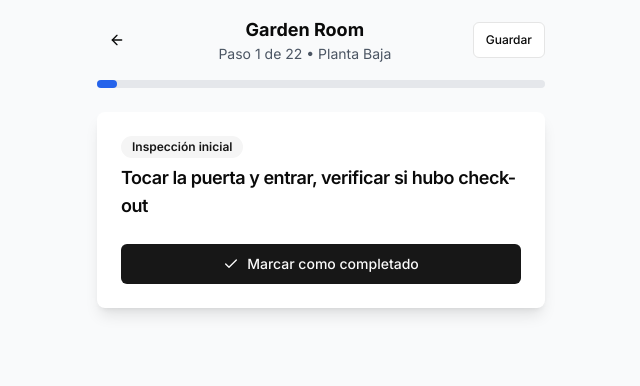
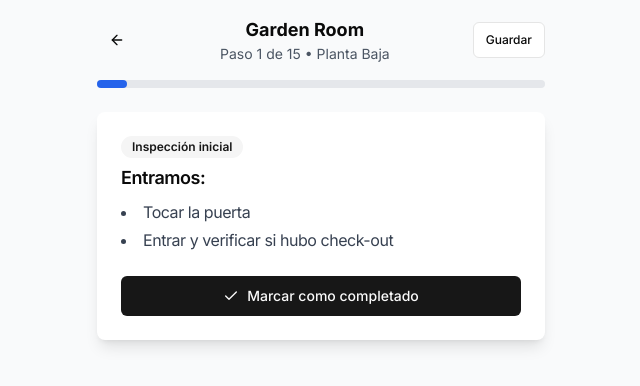
Before and after one commit to visualpharm/il-buco-cleaners-app, a Next.js app: page / in a window 1280 px wide. Both pictures are taken after a click on the button "Garden Room". Shown: the top 386 px of the page, without its empty margins (319-959 px from the left). Built offline with nearby package versions, Linux system fonts and the light colour scheme.

Commit message:
Now we can use \\, to insert comas

```diff
--- a/app/page.tsx
+++ b/app/page.tsx
@@ -101,37 +101,37 @@ const TIPOS_FOTOS = [
 
 // Checklist para habitaciones normales
 const CHECKLIST_HABITACIONES = [
-  { id: 1, categoria: "Inspección inicial", texto: "Tocar la puerta y entrar, verificar si hubo check-out" },
+  { id: 1, categoria: "Inspección inicial", texto: "Entramos: Tocar la puerta, Entrar y verificar si hubo check-out" },
   {
     id: 2,
     categoria: "Revisión para lavar",
-    texto: "Revisar si hace falta lavar: cortinas, fundas decorativas, funda de futón, mantas o plaids",
+    texto: "Revisar si hace falta lavar: Fundas decorativas de almohadas, Funda de futón, Mantas, pie de cama, Cortinas",
   },
   {
     id: 3,
     categoria: "Revisión para lavar",
-    texto: "Si hubo huéspedes: sábanas, fundas de almohadas, funda del edredón, toallas",
+    texto: "Si hubo huéspedes, lavar: Sábanas, Fundas de almohadas, Funda del edredón, Toallas",
   },
   {
     id: 4,
-    categoria: "Lavar blanquería",
-    texto: "Separar blancos y colores, Poner a lavar, Se puede juntar con otras habitaciones",
+    categoria: "Revisión para lavar",
+    texto: "Separar y lavar ropa: Separar blancos y colores, Poner a lavar (se puede juntar con otras habitaciones)",
   },
   {
     id: 6,
     categoria: "Tender la cama",
-    texto:
-      "Colocar la sábana, Poner las fundas de almohada, Alinear bien la funda del acolchado, Colocar el pie de cama con arrugas, Dejar la manta polar en la mesita de luz",
+    texto: "Tender la cama: Colocar la sábana, Poner las fundas de almohada, Alinear bien la funda del acolchado, Colocar el pie de cama con arrugas, Dejar la manta polar en la mesita de luz",
   },
-  { id: 7, categoria: "Baño", texto: "1 toalla grande + 1 de mano por huésped" },
-  { id: 8, categoria: "Baño", texto: "Papel higiénico: 1 usado + 1 nuevo" },
   {
-    id: 9,
+    id: 7,
     categoria: "Baño",
-    texto:
-      "Botellas: jabón líquido en bacha, jabón líquido en ducha, shampoo (revisar que no estén con menos de la mitad)",
+    texto: "Limpieza de baño: Ducha, Bacha, Inodoro, Espejo, Mampara",
   },
-  { id: 10, categoria: "Baño", texto: "Limpiar: ducha, bacha, inodoro, espejo, mampara" },
+  {
+    id: 8,
+    categoria: "Baño",
+    texto: "Reposición de baño: Toallas - 2 grandes y 2 de mano, Papel higiénico - 1 en uso + 1 de repuesto, Botellas - jabón en bacha y ducha; shampoo (revisar niveles)",
+  },
   {
     id: 11,
     categoria: "Cocina y utensilios",
@@ -142,21 +142,38 @@ const CHECKLIST_HABITACIONES = [
     categoria: "Cocina y utensilios",
     texto: "Verificar vajilla: 2 platos grandes, 2 platos hondos, 2 platos postre, 2 vasos, 2 tazas",
   },
-  { id: 13, categoria: "Cocina y utensilios", texto: "Verificar utensilios de cocina: 1 olla o sartén, 1 espátula" },
+  {
+    id: 13,
+    categoria: "Cocina y utensilios",
+    texto: "Verificar utensilios de cocina: 1 olla, 1 sartén, 1 espátula",
+  },
   {
     id: 14,
     categoria: "Cocina y utensilios",
-    texto: "Condimentos: 3 bolsitas de sal, 3 de azúcar, 3 de edulcorante en frascos (uno por tipo)",
+    texto: "Verificar condimentos: 5 bolsitas de sal, 5 bolsitas de azúcar, 5 bolsitas de edulcorante",
   },
-  { id: 15, categoria: "Cocina y utensilios", texto: "Cafetera: revisar que esté vacía adentro" },
-  { id: 16, categoria: "Limpieza general", texto: "Limpiar vidrios si están marcados" },
-  { id: 17, categoria: "Limpieza general", texto: "Limpiar mesas, mesitas, estantes" },
-  { id: 18, categoria: "Limpieza general", texto: "Revisar y limpiar horno, microondas, heladera por dentro" },
-  { id: 19, categoria: "Limpieza general", texto: "Aspirar y trapear piso" },
-  { id: 20, categoria: "Basura y cierre", texto: "Tirar la basura de todos los tachos" },
-  { id: 21, categoria: "Basura y cierre", texto: "Poner 1 bolsa nueva y dejar 2 bolsas de repuesto en el fondo" },
-  { id: 22, categoria: "Basura y cierre", texto: "Apagar luces y aire" },
-  { id: 23, categoria: "Basura y cierre", texto: "Cerrar ventanas y puertas" },
+  {
+    id: 15,
+    categoria: "Cocina y utensilios",
+    texto: "Revisar cafetera: Verificar que esté vacía por dentro, Café - hay al menos mitad de bolsa, Filtros - hay al menos mitad de caja",
+  },
+  { id: 16, categoria: "Limpieza general", texto: `Limpieza completa:
+ Limpiar vidrios si están marcados,
+ Limpiar mesas\\, mesitas y estantes,
+ Revisar y limpiar horno\\, microondas y heladera,
+ Aspirar y trapear pisos
+` },
+
+  { id: 17, categoria: "Basura y cierre", texto: `Manejo de basura:
+ Tirar la basura de todos los tachos,
+ Poner 1 bolsa nueva,
+ Dejar 2 bolsas de repuesto` },
+
+ { id: 18, categoria: "Basura y cierre", texto: `Cierre de la habitación:
+ Apagar aire acondicionado,
+ Cerrar ventanas,
+ Apagar luces,
+ Cerrar puertas` },
 ]
 
 // Checklist simplificado para parrilla
@@ -258,15 +275,17 @@ interface SesionLimpieza {
   habitacionesLimpiadas: string[]
 }
 
+type Habitacion = typeof HABITACIONES[number];
+
 export default function LimpiezaPage() {
-  const [habitacionSeleccionada, setHabitacionSeleccionada] = useState(null)
-  const [pasoActual, setPasoActual] = useState(0)
-  const [datosLimpieza, setDatosLimpieza] = useState([])
-  const [horaInicioLimpieza, setHoraInicioLimpieza] = useState(null)
-  const [validandoFoto, setValidandoFoto] = useState(false)
-  const [esperandoCorreccion, setEsperandoCorreccion] = useState(false)
-  const [sesionActual, setSesionActual] = useState(null)
-  const [fotoRequerida, setFotoRequerida] = useState(null)
+  const [habitacionSeleccionada, setHabitacionSeleccionada] = useState<Habitacion | null>(null)
+  const [pasoActual, setPasoActual] = useState<number>(0)
+  const [datosLimpieza, setDatosLimpieza] = useState<StepData[]>([])
+  const [horaInicioLimpieza, setHoraInicioLimpieza] = useState<Date | null>(null)
+  const [validandoFoto, setValidandoFoto] = useState<boolean>(false)
+  const [esperandoCorreccion, setEsperandoCorreccion] = useState<boolean>(false)
+  const [sesionActual, setSesionActual] = useState<SesionLimpieza | null>(null)
+  const [fotoRequerida, setFotoRequerida] = useState<any>(null)
 
   // Obtener checklist según tipo de habitación
   const obtenerChecklist = (tipo: string) => {
@@ -585,7 +604,7 @@ export default function LimpiezaPage() {
           <CardContent className="text-center p-8">
             <CheckCircle className="w-16 h-16 text-green-600 mx-auto mb-4" />
             <h2 className="text-2xl font-bold text-green-800 mb-2">¡Limpieza Completada!</h2>
-            <p className="text-gray-600 mb-6">{habitacionSeleccionada.nombre} ha sido limpiada correctamente</p>
+            <p className="text-gray-600 mb-6">{habitacionSeleccionada!.nombre} ha sido limpiada correctamente</p>
             <Button onClick={() => setHabitacionSeleccionada(null)} className="w-full">
               Continuar con otra habitación
             </Button>
@@ -616,9 +635,9 @@ export default function LimpiezaPage() {
             <ArrowLeft className="w-5 h-5" />
           </Button>
           <div className="flex-1 text-center">
-            <h1 className="font-bold text-lg">{habitacionSeleccionada.nombre}</h1>
+            <h1 className="font-bold text-lg">{habitacionSeleccionada!.nombre}</h1>
             <p className="text-sm text-gray-600">
-              Paso {pasoActual + 1} de {CHECKLIST_STEPS.length} • {habitacionSeleccionada.piso}
+              Paso {pasoActual + 1} de {CHECKLIST_STEPS.length} • {habitacionSeleccionada!.piso}
             </p>
           </div>
           <Button
@@ -653,18 +672,50 @@ export default function LimpiezaPage() {
                 <div>
                   <div className="mb-2">{stepActual.texto.split(":")[0]}:</div>
                   <ul className="list-disc list-inside space-y-1 text-base font-normal">
-                    {stepActual.texto
-                      .split(":")[1]
-                      .split(",")
-                      .map((item, index) => (
+                    {(() => {
+                      let afterColon = stepActual.texto.split(":")[1];
+                      console.log("After colon:", afterColon);
+
+                      // Remove newlines and extra spaces
+                      let normalized = afterColon.replace(/\n/g, " ").replace(/\s+/g, " ");
+                      console.log("After normalizing whitespace:", normalized);
+
+                      // Replace \, and \: with placeholders
+                      // This allows for escaped commas and colons to be handled correctly in splitting and rendering
+                      let replaced = normalized
+                        .replace(/\\,/g, "<<<COMMA>>>")
+                        .replace(/\\:/g, "<<<COLON>>>");
+                      console.log("After replacing \\, and \\: with placeholders:", replaced);
+
+                      // Split on commas (not escaped)
+                      let splitArr = replaced.split(",");
+                      console.log("After splitting by ,:", splitArr);
+
+                      // Replace placeholders with original characters, trim, and filter out empty items
+                      let finalArr = splitArr
+                        .map((item) =>
+                          item
+                            .replace(/<<<COMMA>>>/g, ",")
+                            .replace(/<<<COLON>>>/g, ":")
+                            .trim()
+                        )
+                        .filter((item) => item.length > 0);
+                      console.log("After replacing placeholders with original characters in each item:", finalArr);
+
+                      return finalArr.map((item, index) => (
                         <li key={index} className="text-gray-700">
-                          {item.trim()}
+                          {item}
                         </li>
-                      ))}
+                      ));
+                    })()}
                   </ul>
                 </div>
               ) : (
-                stepActual.texto
+                (() => {
+                  let raw = stepActual.texto
+                  raw = raw.replace(/\\:/g, ":").replace(/\\,/g, ",")
+                  return raw
+                })()
               )}
             </CardTitle>
           </CardHeader>
```
